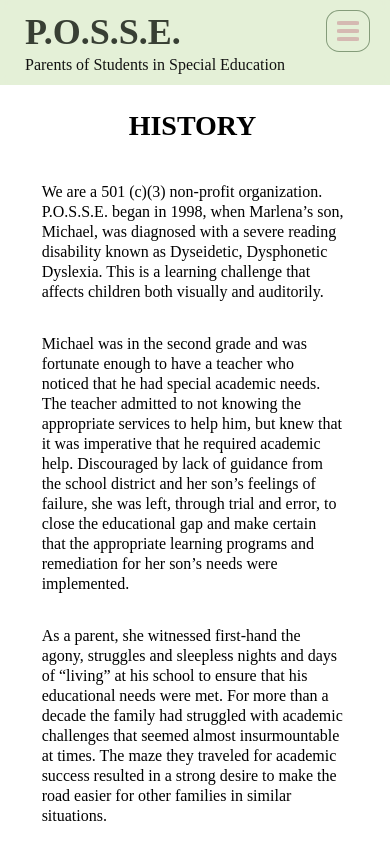
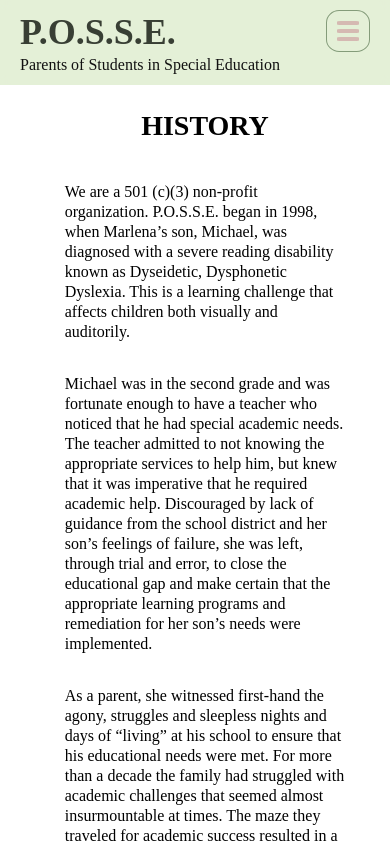
Before and after one commit to devNroses/p.o.s.s.e, a Nuxt app: page /history in a window 390 px wide. Shown: the top 844 px of the page. Built offline with nearby package versions, Linux system fonts and the light colour scheme.

Commit message:
fixing mobile styling

```diff
--- a/components/Nav.vue
+++ b/components/Nav.vue
@@ -29,7 +29,7 @@ $base-navMobileColor: #849c7a;
     display: flex;
     justify-content: space-between;
     flex-wrap: wrap;
-    padding: 10px 50px 10px 25px;
+    padding: 10px 40px 10px 40px;
     color: $base-navColor;
     position: sticky;
     top: 0;
@@ -37,8 +37,9 @@ $base-navMobileColor: #849c7a;
     background: rgba(228, 240, 216, 0.7);
     backdrop-filter: blur(5px);
 
-    @media only screen and (max-width: 400px) {
-      padding: 10px 20px 10px 25px;
+    @media only screen and (max-width: 390px) {
+      padding-left: 20px;
+      padding-right: 20px;
     }
     a {
       color: $base-navColor;
@@ -54,7 +55,7 @@ $base-navMobileColor: #849c7a;
     ol {
       display: flex;
       list-style: none;
-      margin: 10px 0px;
+      margin-left: -60px;
 
       @media only screen and (max-width: 820px) {
         display: none;
@@ -111,7 +112,7 @@ $base-navMobileColor: #849c7a;
     &-menu {
       position: fixed;
       background: $base-navMobileColor;
-      top: -200vh;
+      top: -100vh;
       left: 0;
       right: 0;
       bottom: 0;
@@ -141,7 +142,6 @@ $base-navMobileColor: #849c7a;
           display: flex;
           flex-direction: column;
           text-align: center;
-          margin: 0 -10px;
 
           li {
             padding: 0 !important;
--- a/components/PaySummary.vue
+++ b/components/PaySummary.vue
@@ -159,7 +159,9 @@ export default Vue.extend({
     position: fixed;
     bottom: 45px;
     right: 45px;
-    width: 400px;
+    max-width: 400px;
+    min-width: 200px;
+    width: auto;
     height: auto;
     -webkit-box-shadow: 0px 4px 10px -3px rgba(112, 112, 112, 0.84);
     box-shadow: 0px 4px 10px -3px rgba(112, 112, 112, 0.84);
--- a/pages/history.vue
+++ b/pages/history.vue
@@ -116,13 +116,13 @@
   &-container {
     background-color: white;
     min-height: 100%;
-    padding-left: 15px;
+    padding-left: 40px;
     padding-right: 40px;
     display: flex;
     flex-direction: column;
     align-items: center;
 
-    @media only screen and (max-width: 400px) {
+    @media only screen and (max-width: 390px) {
       padding-right: 20px;
     }
     h2 {
--- a/pages/services.vue
+++ b/pages/services.vue
@@ -116,9 +116,9 @@ export default Vue.extend({
     display: flex;
     flex-direction: column;
     background-color: white;
-    padding-left: 15px;
+    padding-left: 40px;
     padding-right: 40px;
-    @media only screen and (max-width: 400px) {
+    @media only screen and (max-width: 390px) {
       padding-right: 20px;
     }
   }
```
